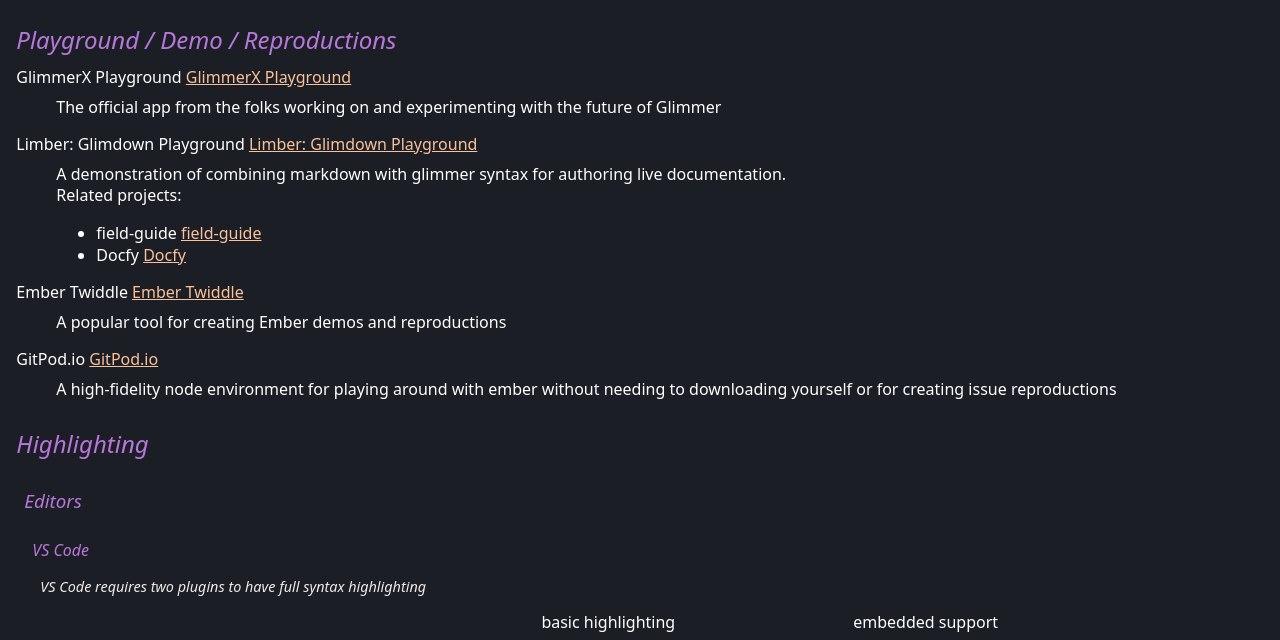
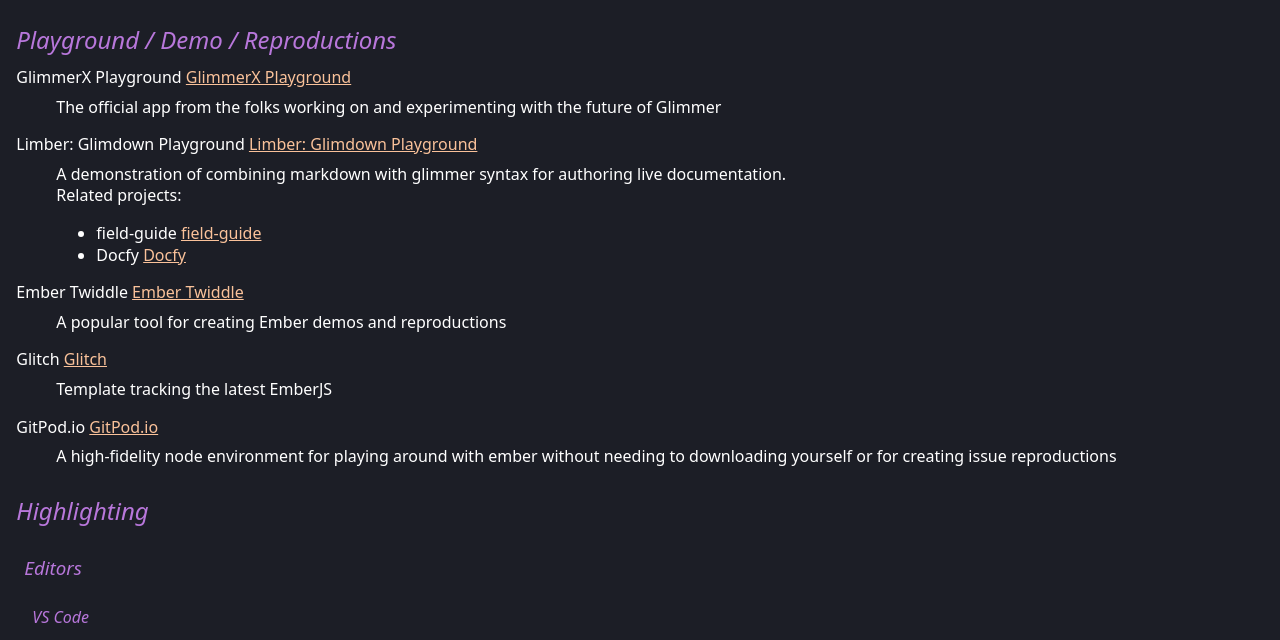
Before and after one commit to NullVoxPopuli/glimmer, a website: page index.html in a window 1280 px wide. Shown: the part 107-747 px from the top of the page. Drawn offline with nearby package versions, Linux system fonts and the light colour scheme.

Commit message:
add glitch entry

```diff
--- a/index.html
+++ b/index.html
@@ -329,6 +329,15 @@
         </dd>
 
         <dt>
+          <external-link href="https://glitch.com/~emberjs">
+            Glitch
+          </external-link>
+        </dt>
+        <dd>
+           Template tracking the latest EmberJS
+        </dd>
+
+        <dt>
           <external-link href="https://gitpod.io/#https://github.com/NullVoxPopuli/ember-new-output">
             GitPod.io
           </external-link>
```
